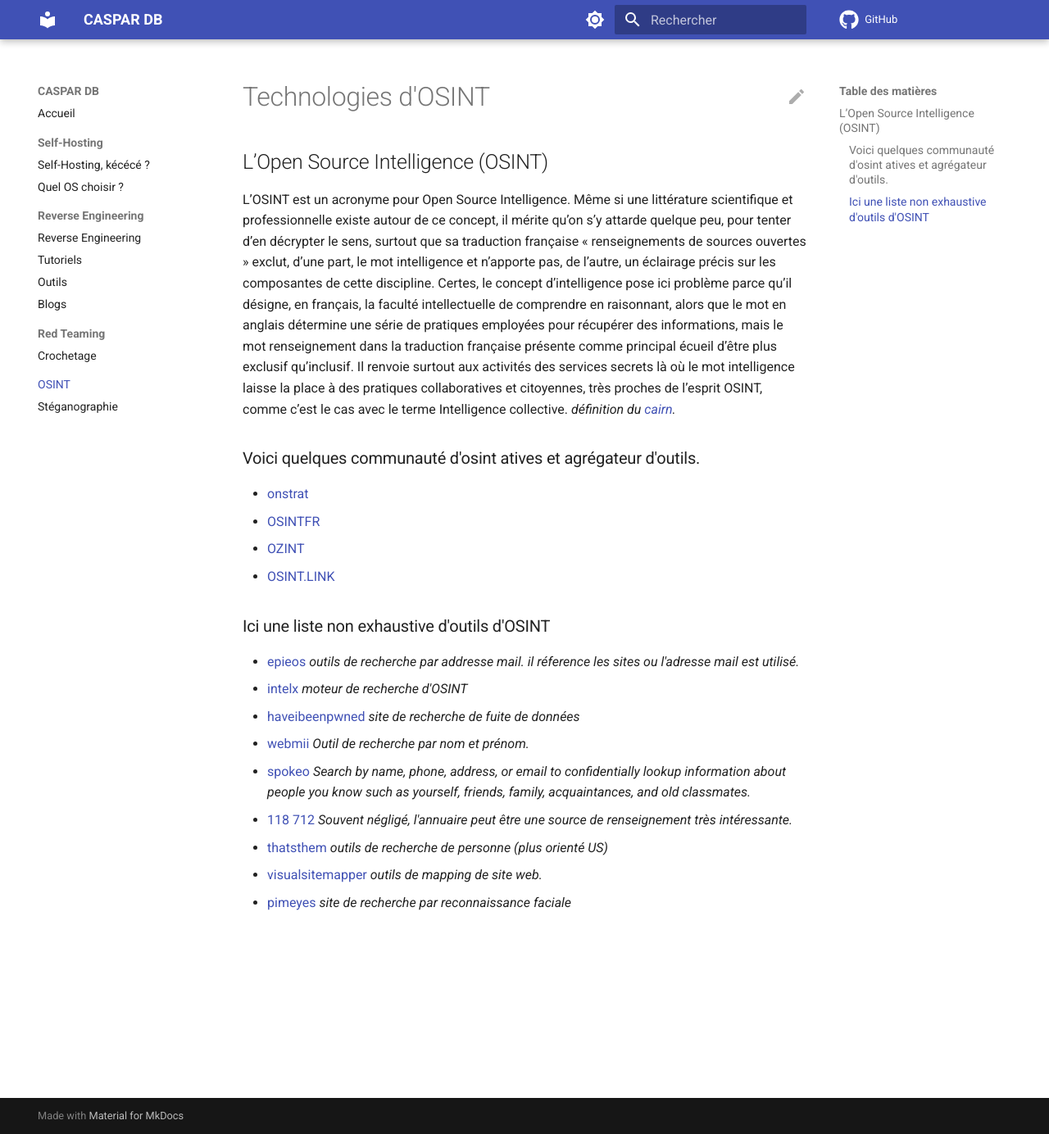
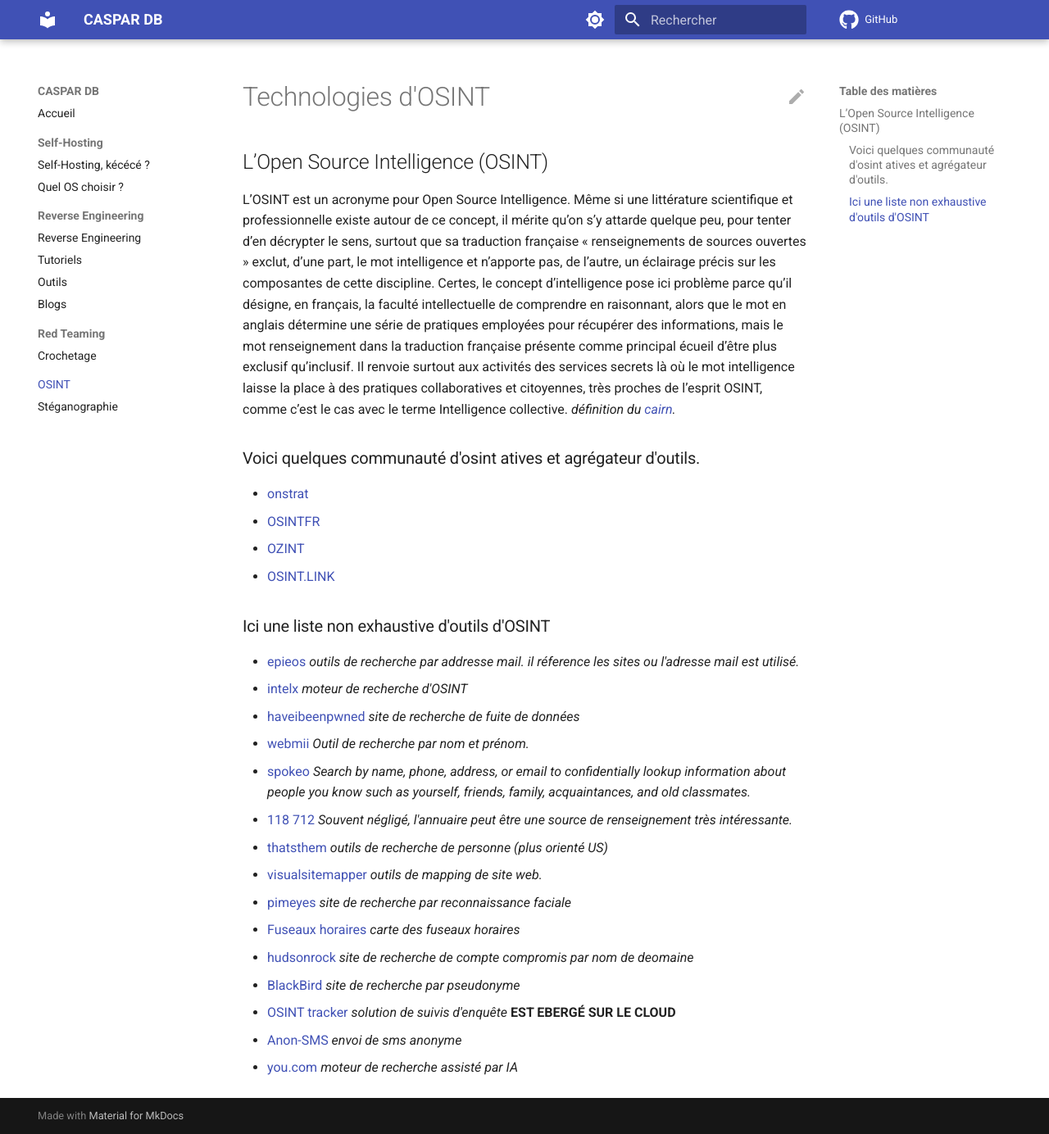
Before and after one commit to haysberg/azurwiki, an MkDocs documentation site: the page built from docs/OSINT/OSINT.md, in a window 1280 px wide and 1384 px high. Shown: the whole window at 82% size. Built offline with MkDocs 1.6.1 and Material for MkDocs 9.7.7, drawn with Linux system fonts in a browser that asks for light colours; comment, search, counter and statistics services are not loaded.

Commit message:
update tools

```diff
--- a/docs/OSINT/OSINT.md
+++ b/docs/OSINT/OSINT.md
@@ -33,3 +33,9 @@ L’OSINT est un acronyme pour Open Source Intelligence. Même si une littératu
 - [thatsthem](https://thatsthem.com/) *outils de recherche de personne (plus orienté US)*
 - [visualsitemapper](https://visualsitemapper.com/) *outils de mapping de site web.*
 - [pimeyes](https://pimeyes.com/en) *site de recherche par reconnaissance faciale*
+- [Fuseaux horaires](https://24timezones.com/carte-fuseaux-horaires) *carte des fuseaux horaires*
+- [hudsonrock](https://cavalier.hudsonrock.com/passwords) *site de recherche de compte compromis par nom de deomaine*
+-  [BlackBird](https://blackbird-osint.herokuapp.com) *site de recherche par pseudonyme*
+-  [OSINT tracker](https://app.osintracker.com/) *solution de suivis d'enquête* **EST EBERGÉ SUR LE CLOUD**
+-  [Anon-SMS](https://github.com/HACK3RY2J/Anon-SMS) *envoi de sms anonyme*
+-  [you.com](https://you.com/) *moteur de recherche assisté par IA*
```
